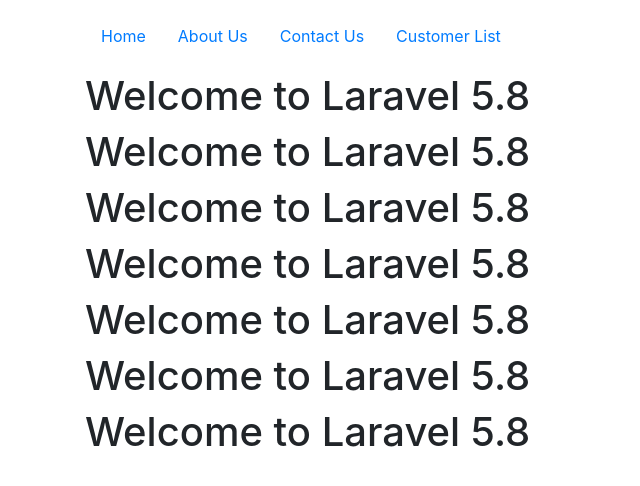
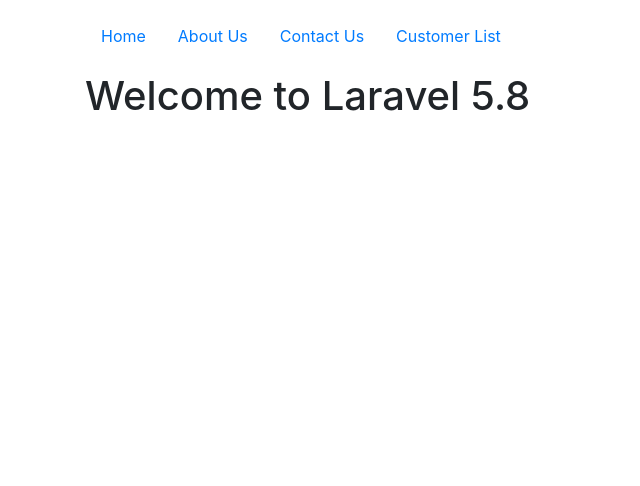
Before and after one commit to AbingPj/laravel5.8-by-coderstape, a Laravel app: page / in a window 1280 px wide. Shown: the top 486 px of the page, without its empty margins (0-640 px from the left). Run offline with Laravel 8, Linux system fonts and the light colour scheme.

Commit message:
Update Home for Testing Heroku

```diff
--- a/resources/views/home.blade.php
+++ b/resources/views/home.blade.php
@@ -2,10 +2,5 @@
 
 @section('content')
         <h1>Welcome to Laravel 5.8</h1>
-        <h1>Welcome to Laravel 5.8</h1>
-        <h1>Welcome to Laravel 5.8</h1>
-        <h1>Welcome to Laravel 5.8</h1>
-        <h1>Welcome to Laravel 5.8</h1>
-        <h1>Welcome to Laravel 5.8</h1>
-        <h1>Welcome to Laravel 5.8</h1>
+
 @endsection
```
